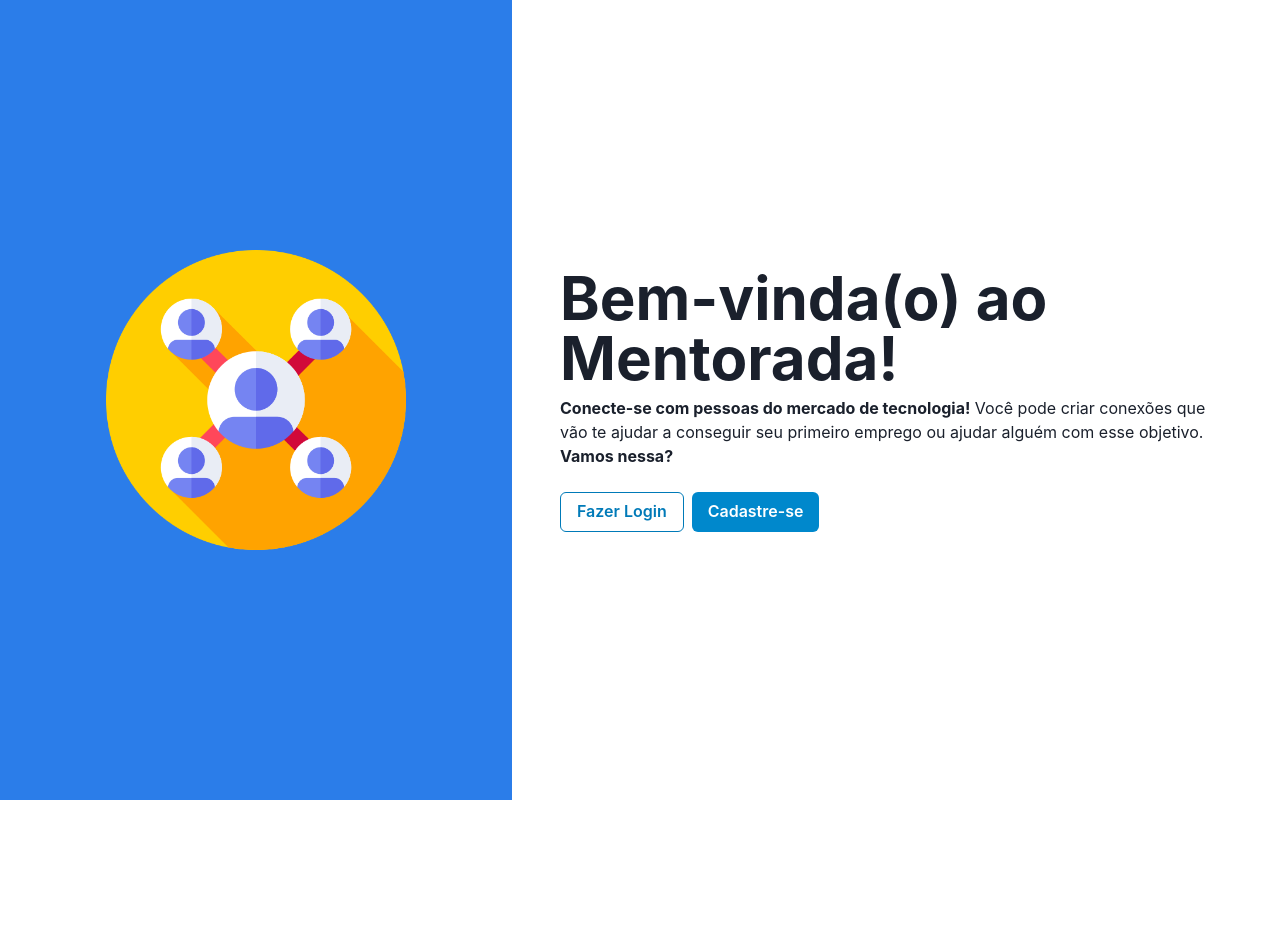
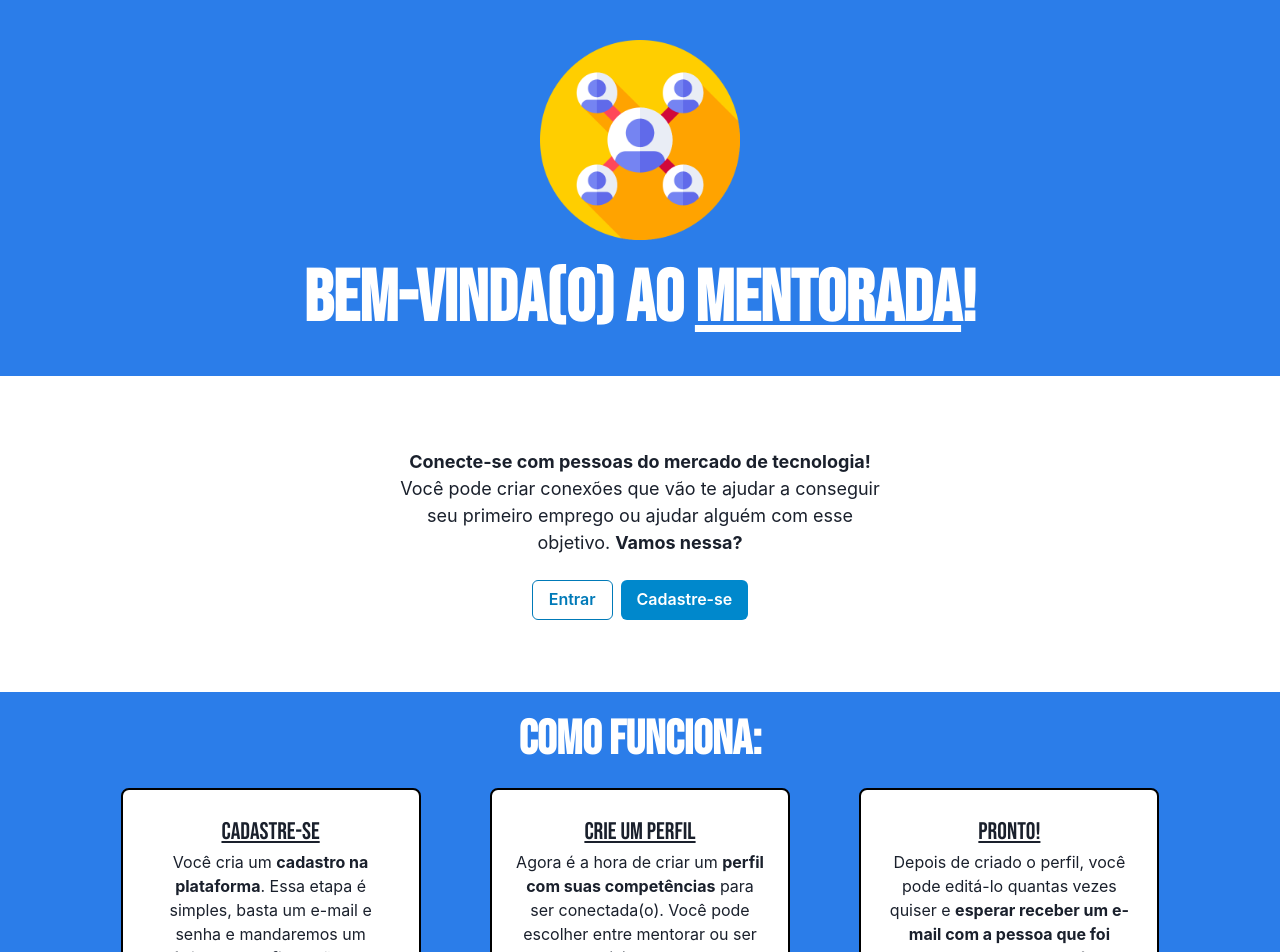
Before and after one commit to caioteixeiraa/tcc-front, a Next.js app in the folder lovelace/: page / in a window 1280 px wide. Shown: the top 952 px of the page. Before the commit the page ends 800 px from the top, so only its background shows below. Built offline with nearby package versions, Linux system fonts and the light colour scheme; no server answers.

Commit message:
adding copy to app

```diff
--- a/lovelace/components/Head/index.js
+++ b/lovelace/components/Head/index.js
@@ -8,8 +8,9 @@ export const HeadComponent = () => {
         <meta name="description" content="Conectando pessoas e oportunidades" />
         <link rel="icon" href="/favicon.ico" />
         <link rel="preconnect" href="https://fonts.googleapis.com" />
-        <link rel="preconnect" href="https://fonts.gstatic.com" crossOrigin />
+        <link rel="preconnect" href="https://fonts.gstatic.com" crossOrigin='true' />
         <link href="https://fonts.googleapis.com/css2?family=Poppins:ital,wght@0,100;0,200;0,300;0,400;0,500;0,600;0,700;0,800;0,900;1,100;1,200;1,300;1,400;1,500;1,600;1,700;1,800;1,900&display=swap" rel="stylesheet" />
+        <link href="https://fonts.googleapis.com/css2?family=Bebas+Neue&display=swap" rel="stylesheet" />
     </Head>
   )
 }
--- a/lovelace/pages/admin/index.js
+++ b/lovelace/pages/admin/index.js
@@ -74,12 +74,12 @@ export const Admin = () => {
     return (
       <>
         <Box d='flex' backgroundColor="#0088CC" h="60px" justifyContent="space-between" alignItems="center">
-          <Heading as="h1" color="#FFFFFF" ml="32px">Mentorada</Heading>
+          <Heading as="h1" color="#FFFFFF" ml="32px" fontFamily='Bebas Neue, cursive'>Mentorada</Heading>
           <Link href='/'><Button colorScheme='telegram' onClick={logout} mr="8px">Sair</Button></Link>
         </Box>
         <Box mt="32px" d="flex" justifyContent="space-evenly">
           <Box>
-            <Heading as="h2" size="lg" d="flex" justifyContent="center" alignItems="center" backgroundColor="#0088CC" color="#FFFFFF" height="48px">Mentoradas(os)</Heading>
+            <Heading as="h2" size="lg" d="flex" justifyContent="center" alignItems="center" backgroundColor="#0088CC" color="#FFFFFF" height="48px" fontFamily='Bebas Neue, cursive'>Mentoradas(os)</Heading>
             {mentees.map((mentee) => {
               return (
                 <Box mt="32px" textAlign="center" key={mentee.userId}>
@@ -92,7 +92,7 @@ export const Admin = () => {
             })}
           </Box>
           <Box>
-            <Heading as="h2" size="lg" d="flex" justifyContent="center" alignItems="center" backgroundColor="#0088CC" color="#FFFFFF" height="48px">Mentoras(es)</Heading>
+            <Heading as="h2" size="lg" d="flex" justifyContent="center" alignItems="center" backgroundColor="#0088CC" color="#FFFFFF" height="48px" fontFamily='Bebas Neue, cursive'>Mentoras(es)</Heading>
             {mentors.map((mentor) => {
               return (
                 <Box mt="16px" textAlign="center" key={mentor.userId}>
--- a/lovelace/pages/dashboard/editProfile.js
+++ b/lovelace/pages/dashboard/editProfile.js
@@ -161,10 +161,10 @@ export const EditProfile = () => {
     return (
         <Box>
             <Box d='flex' backgroundColor="#0088CC" h="60px" justifyContent="space-between" alignItems="center">
-                <Heading as="h1" color="#FFFFFF" ml="32px">Mentorada</Heading>
+                <Heading as="h1" color="#FFFFFF" ml="32px" fontFamily='Bebas Neue, cursive'>Mentorada</Heading>
                 <Link href='/'><Button colorScheme='telegram' onClick={() => router.back()} mr="8px">Voltar</Button></Link>
             </Box>
-            <Heading as="h2" size="lg" textAlign="center" m="32px 16px">Edição de perfil</Heading>
+            <Heading as="h2" size="2xl" textAlign="center" m="32px 16px" fontFamily='Bebas Neue, cursive'>Edição de perfil</Heading>
             {userType !== "" &&
                 <form onSubmit={edit}>
                     <Stack spacing={4} mt="32px" mx={isMobile ? '16px' : 'auto'} maxW="380px" d="flex">
--- a/lovelace/pages/dashboard/index.js
+++ b/lovelace/pages/dashboard/index.js
@@ -60,12 +60,12 @@ export const Dashboard = () => {
     return (
         <Box>
             <Box d='flex' backgroundColor="#0088CC" h="60px" justifyContent="space-between" alignItems="center">
-                <Heading as="h1" color="#FFFFFF" ml="32px" >Mentorada</Heading>
+                <Heading as="h1" color="#FFFFFF" ml="32px" fontFamily='Bebas Neue, cursive'>Mentorada</Heading>
                 <Link href='/'><Button colorScheme='telegram' onClick={logout} mr="8px">Sair</Button></Link>
             </Box>
             {hasProfile ?
                 <Box>
-                    <Heading as="h2" size="lg" textAlign="center" m="24px 8px">Seu perfil está completo! 🎉</Heading>
+                    <Heading as="h2" size="3xl" textAlign="center" m="24px 8px" fontFamily='Bebas Neue, cursive'>Seu perfil está completo! 🎉</Heading>
                     <Heading as="h3" size="md" textAlign="center" m="0px 8px 40px 8px" color="#555555">Agora é só ficar de olho no seu e-mail e esperar a conexão 👀</Heading>
                     <Box d="flex" justifyContent="center">
                         <Profile profile={profile} />
--- a/lovelace/pages/index.js
+++ b/lovelace/pages/index.js
@@ -24,12 +24,12 @@ export default function Home() {
     <>
       {isMobile ?
         <>
-          <Box d='flex' backgroundColor="#0088CC" h="60px" justifyContent="center" alignItems="center">
-            <Heading as="h1" color="#FFFFFF" >Mentorada</Heading>
+          <Box d='flex' backgroundColor="#2B7DE9" h="60px" justifyContent="center" alignItems="center">
+            <Heading as="h1" size='2xl' color="#FFFFFF" fontFamily='Bebas Neue, cursive'>Mentorada</Heading>
           </Box>
           <Stack my='48px' mx="16px" spacing='24px'>
             <Stack spacing='8px'>
-              <Heading as="h1" size="xl" textAlign="center">Bem-vinda(o) ao Mentorada!</Heading>
+              <Heading as="h1" size="3xl" textAlign="center" fontFamily='Bebas Neue, cursive'>Bem-vinda(o) ao <u>Mentorada</u>!</Heading>
               <Text textAlign="center"><b>Conecte-se com pessoas do mercado de tecnologia!</b> Você pode criar conexões que vão te ajudar a conseguir seu primeiro emprego ou ajudar alguém com esse objetivo. <b>Vamos nessa?</b></Text>
             </Stack>
             <ButtonGroup d="flex" justifyContent="center">
@@ -41,13 +41,66 @@ export default function Home() {
               </Link>
             </ButtonGroup>
           </Stack>
+          <Box bg='#2B7DE9' w='100vw' py='16px'>
+              <Heading as="h2" size="2xl" m="24px" color='white' fontFamily='Bebas Neue, cursive' textAlign='center'>Como funciona:</Heading>
+              <Box d='flex' flexDir='column' justifyContent='center' alignItems='center' textAlign='center'>
+                <Box maxW='300px' bg='white' border='2px solid #000000' p='24px' borderRadius='8px'>
+                  <Text fontSize='2xl' as='u' fontFamily='Bebas Neue, cursive'>Cadastre-se</Text>
+                  <Text>Você cria um <b>cadastro na plataforma</b>. Essa etapa é simples, basta um e-mail e senha e mandaremos um <b>código de confirmação</b> para seu e-mail.</Text>
+                </Box>
+                <Box maxW='300px' bg='white' border='2px solid #000000' p='24px' borderRadius='8px' mt='16px'>
+                  <Text fontSize='2xl' as='u' fontFamily='Bebas Neue, cursive'>Crie um perfil</Text>
+                  <Text>Agora é a hora de criar um <b>perfil com suas competências</b> para ser conectada(o). Você pode escolher entre mentorar ou ser mentorada(o) por uma pessoa :D</Text>
+                </Box>
+                <Box maxW='300px' bg='white' border='2px solid #000000' p='24px' borderRadius='8px' mt='16px'>
+                  <Text fontSize='2xl' as='u' fontFamily='Bebas Neue, cursive'>Pronto!</Text>
+                  <Text>Depois de criado o perfil, você pode editá-lo quantas vezes quiser e <b>esperar receber um e-mail com a pessoa que foi conectada com você!</b></Text>
+                </Box>
+              </Box>
+            </Box>
+          <Box d='flex' backgroundColor="#2B7DE9" h="60px" justifyContent="center" alignItems="center">
+            <Heading as="h1" size='sm' color="#FFFFFF">feito com ❤️ por caio teixeira</Heading>
+          </Box>
         </> :
-        <Box d="flex">
-          <Box bg='#2B7DE9' w='40%' d='flex' alignItems='center' justifyContent='center'>
-            <Image src={connectionIcon} width={300} height={300} alt='Imagem de conexões'/>
+        <Box>
+          <Box bg='#2B7DE9' d='flex' flexDir='column' justifyContent='center' alignItems='center' p="40px">
+            <Image src={connectionIcon} width={200} height={200} alt='Imagem de conexões'/>
+            <Heading as="h1" size="4xl" mt="24px" color='white' fontFamily='Bebas Neue, cursive'>Bem-vinda(o) ao <u>Mentorada</u>!</Heading>
           </Box>
-          <Box w='60%' h='100vh' d='flex' alignItems='center' justifyContent='center'>
-            <WelcomeCard />
+          <Box d='flex' flexDir='column' alignItems='center' textAlign='center'>
+            <Stack m='72px' spacing='24px' maxW='500px'>
+              <Stack spacing='8px'>
+                <Text fontSize='lg'><b>Conecte-se com pessoas do mercado de tecnologia!</b> Você pode criar conexões que vão te ajudar a conseguir seu primeiro emprego ou ajudar alguém com esse objetivo. <b>Vamos nessa?</b></Text>
+              </Stack>
+              <ButtonGroup onGroup d='block' m='0 auto 48px'>
+                <Link href='/login'>
+                  <Button colorScheme='telegram' variant='outline'>Entrar</Button>
+                </Link>
+                <Link href='/register'>
+                  <Button colorScheme='telegram'>Cadastre-se</Button>
+                </Link>
+              </ButtonGroup>
+            </Stack>
+            <Box bg='#2B7DE9' w='100vw'>
+              <Heading as="h2" size="2xl" m="24px" color='white' fontFamily='Bebas Neue, cursive'>Como funciona:</Heading>
+              <Box d='flex' flexDir='row' mx='4%' my="16px" justifyContent='space-evenly'>
+                <Box maxW='300px' bg='white' border='2px solid #000000' p='24px' borderRadius='8px'>
+                  <Text fontSize='2xl' as='u' fontFamily='Bebas Neue, cursive'>Cadastre-se</Text>
+                  <Text>Você cria um <b>cadastro na plataforma</b>. Essa etapa é simples, basta um e-mail e senha e mandaremos um <b>código de confirmação</b> para seu e-mail.</Text>
+                </Box>
+                <Box maxW='300px' bg='white' border='2px solid #000000' p='24px' borderRadius='8px'>
+                  <Text fontSize='2xl' as='u' fontFamily='Bebas Neue, cursive'>Crie um perfil</Text>
+                  <Text>Agora é a hora de criar um <b>perfil com suas competências</b> para ser conectada(o). Você pode escolher entre mentorar ou ser mentorada(o) por uma pessoa :D</Text>
+                </Box>
+                <Box maxW='300px' bg='white' border='2px solid #000000' p='24px' borderRadius='8px'>
+                  <Text fontSize='2xl' as='u' fontFamily='Bebas Neue, cursive'>Pronto!</Text>
+                  <Text>Depois de criado o perfil, você pode editá-lo quantas vezes quiser e <b>esperar receber um e-mail com a pessoa que foi conectada com você!</b></Text>
+                </Box>
+              </Box>
+            </Box>
+          </Box>
+          <Box d='flex' backgroundColor="#2B7DE9" h="60px" justifyContent="center" alignItems="center">
+            <Heading as="h1" size='sm' color="#FFFFFF">feito com ❤️ por caio teixeira</Heading>
           </Box>
         </Box>
       }
--- a/lovelace/pages/register.js
+++ b/lovelace/pages/register.js
@@ -104,7 +104,7 @@ export const Register = () => {
                 </Box>
                 <Box w='60%' h='100vh' d='flex' alignItems='center' justifyContent='center'>
                     <Stack spacing={4} w='400px'>
-                        <Heading>Cadastro</Heading>
+                        <Heading fontFamily='Bebas Neue, cursive'>Cadastro</Heading>
                         <Stack>
                             <Box>
                                 <Input
@@ -151,11 +151,11 @@ export const Register = () => {
                 </Box>
             </Box> :
             <>
-                <Heading as="h1" color="#FFFFFF" backgroundColor="#0088CC" h="60px" d="flex" justifyContent="center"alignItems="center">Mentorada</Heading>
+                <Heading as="h1" color="#FFFFFF" backgroundColor="#2B7DE9" h="60px" d="flex" justifyContent="center"alignItems="center" fontFamily='Bebas Neue, cursive'>Mentorada</Heading>
                 <Box d='flex' alignItems='center' justifyContent='center' textAlign="center" mt="32px">
                     <Stack spacing={4}>
                         <Stack spacing={2} mx="16px">
-                            <Heading>Cadastro</Heading>
+                            <Heading fontFamily='Bebas Neue, cursive'>Cadastro</Heading>
                             <Text>Bastam um e-mail e senha e você receberá um código por e-mail para confirmar o cadastro.</Text>
                         </Stack>
                         <Stack>
```
Also changed, not shown: lovelace/pages/login.js (+4 -4 lines).
